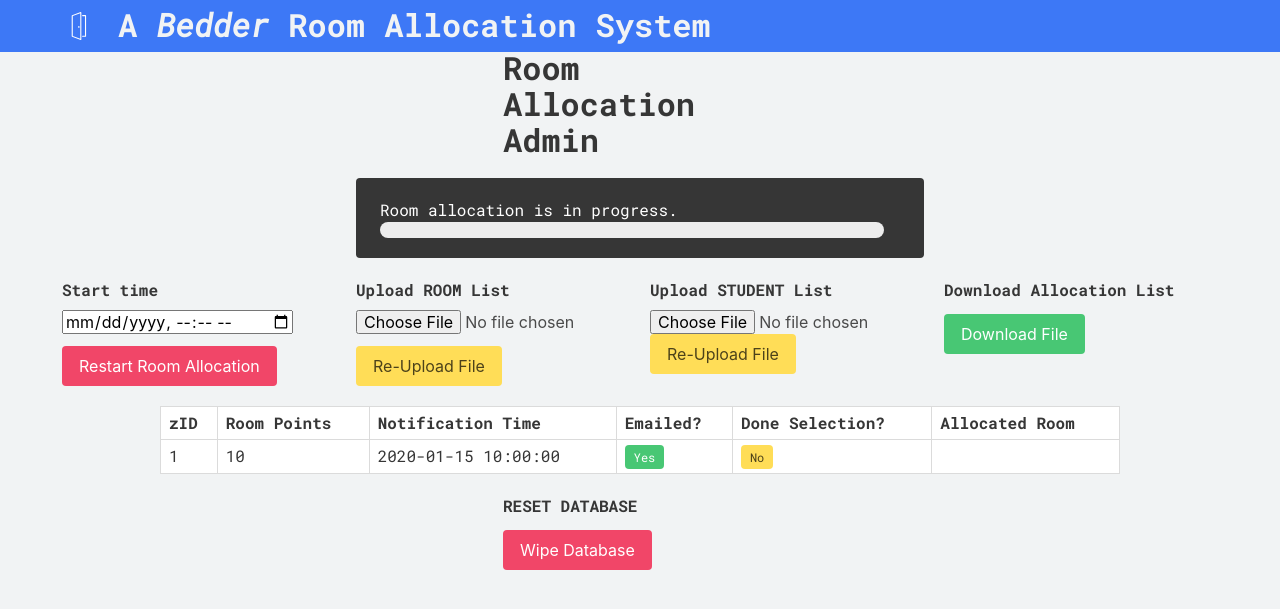
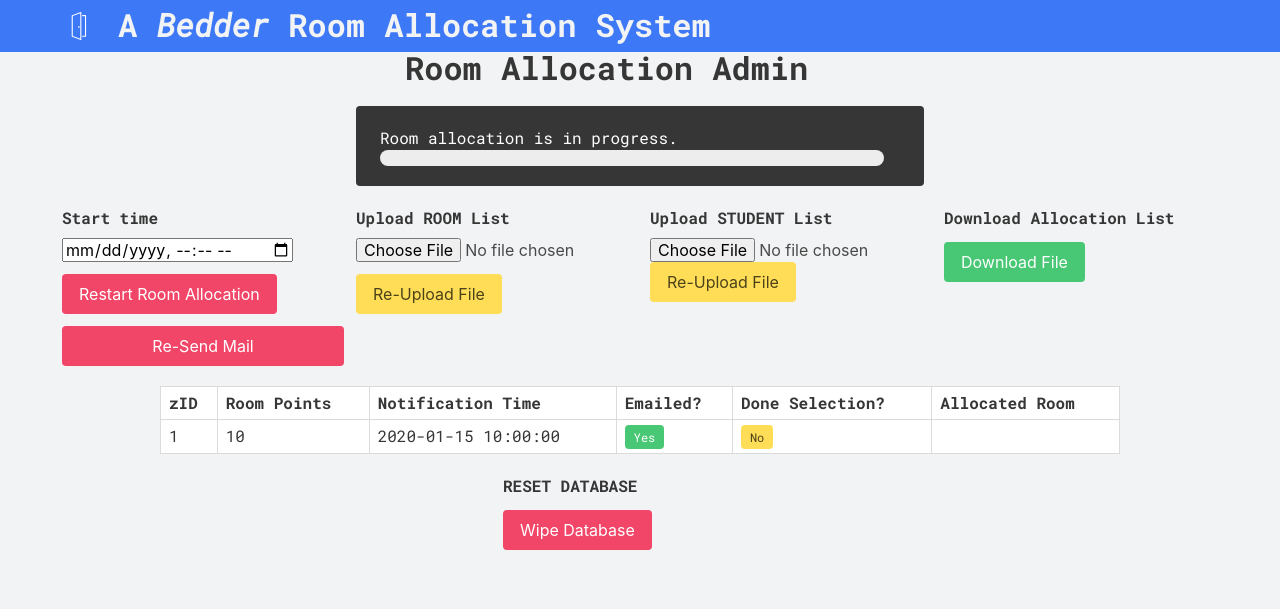
Before and after one commit to Baxter-College/College-Room-Allocation, a Flask app: template templates/admin.html in a window 1280 px wide. Shown: the top 609 px of the page. Run offline with Flask 2, Linux system fonts and the light colour scheme; the template is opened without the code that fills it: most values are stand-ins (such as "Sample title", 1, 10 or a date in 2020); parts of the project's set-up code (start-up, migrations or seed data) failed here and were passed over; some libraries are stand-ins or nearby versions.

Commit message:
Adds mailout button

```diff
--- a/allocation.py
+++ b/allocation.py
@@ -139,7 +139,9 @@ def getDivisionInformation(floorNum, division):
     numSenior = 0
     numFresh = 0
 
-    for room in models.Room.select().where(models.Room.floor == floorNum).where(models.Room.SubDivisionNumber == division):
+    rooms = models.Room.select().where(models.Room.floor == floorNum).where(models.Room.SubDivisionNumber == division)
+
+    for room in rooms :
         divisionRooms.append(room)
 
         if room.assigned == False:
@@ -154,7 +156,7 @@ def getDivisionInformation(floorNum, division):
             if models.Student.findFromRoom(room).year == 1:
                 numFresh += 1
 
-    numOfRooms = len(divisionRooms)
+    numOfRooms = rooms.count()
 
     return {"numOfRooms":numOfRooms, "numAvailable":numAvailable, "numMale":numMale, "numFemale":numFemale, "numSenior":numSenior, "numFresh":numFresh}
 
--- a/app.py
+++ b/app.py
@@ -144,6 +144,14 @@ def admin():
 def allocated():
     return jsonify({"allocated": calculatePercentageAllocated()})
 
+@app.route("/admin/sendMail", methods=["GET"])
+def sendMail():
+    sysInfo = SystemInformation.getSysInfo()
+    sysInfo.mailOutDone = True
+    sysInfo.save()
+
+    return "MAILOUT SUCCESSFUL"
+
 @app.route("/admin/wipe/db", methods=["GET"])
 def wipeDB():
     password = request.args.get('p')
--- a/templates/admin.html
+++ b/templates/admin.html
@@ -2,7 +2,7 @@
 block content %}
 
 <div class="columns is-centered">
-  <div class="column is-3">
+  <div class="column is-5">
     <h1 class="title is-3">Room Allocation Admin</h1>
   </div>
 </div>
@@ -37,6 +37,11 @@ block content %}
           {% endif %}
         </div>
       </div>
+      {% if info["mailOutDone"] == False %}
+        <input onclick="window.location.href = '/admin/sendMail'" class="button is-success" value = "Send out mail">
+      {% else %}
+        <input onclick="window.location.href = '/admin/sendMail'" class="button is-danger" value = "Re-Send Mail">
+      {% endif %}
     </form>
   </div>
   <!-- upload files -->
```
Also changed, not shown: test1.db.
